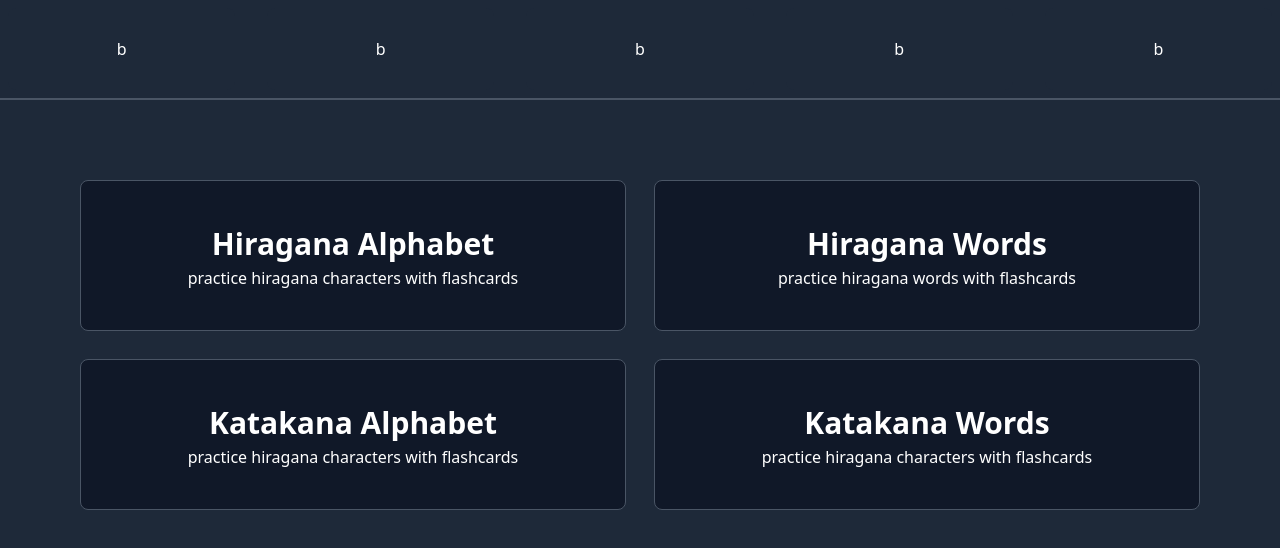
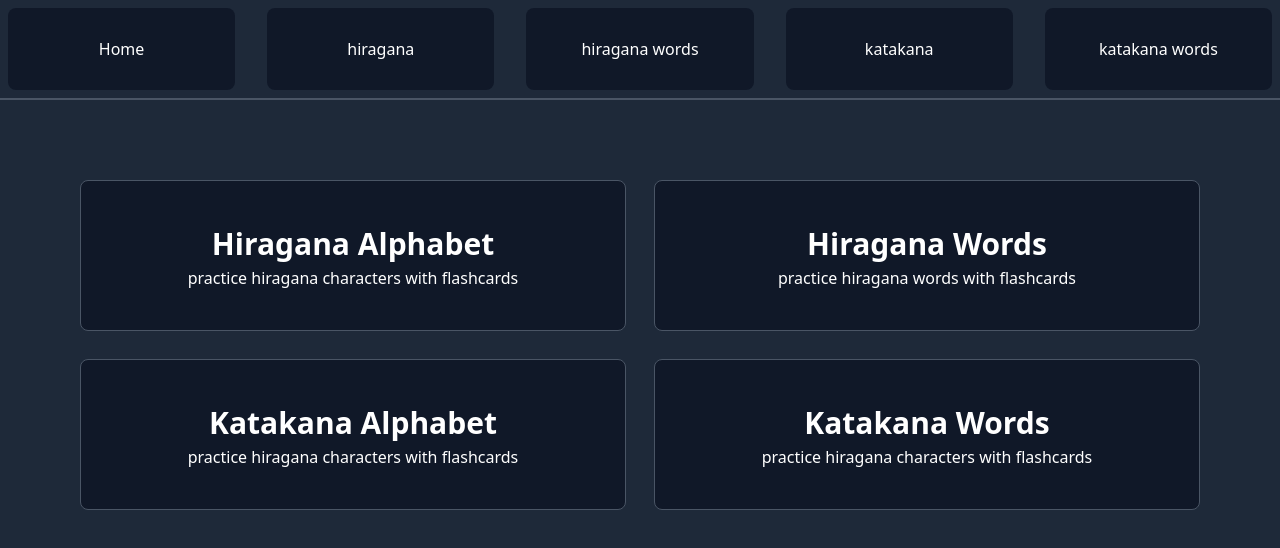
Before and after one commit to AngelMoreno24/Japanese-FlashCards, a React app in the folder frontend/: page / in a window 1280 px wide. Shown: the top 548 px of the page. Built offline with nearby package versions, Linux system fonts and the light colour scheme; the HTML template or start-up script is replaced by a standard one.

Commit message:
added routing to navbar

```diff
--- a/frontend/src/components/Layout.jsx
+++ b/frontend/src/components/Layout.jsx
@@ -8,11 +8,31 @@ function Layout() {
         <div className="bg-gray-800 h-screen text-white">
             <div className='grid grid-cols-5 gap-4 bg-gray-800 h-[100px] border-b-2 border-gray-600'>
 
-      <button className='bg-gray-800 rounded-lg m-2 hover:bg-gray-900'>b</button>
-      <button className='bg-gray-800 rounded-lg m-2 hover:bg-gray-900'>b</button>
-      <button className='bg-gray-800 rounded-lg m-2 hover:bg-gray-900'>b</button>
-      <button className='bg-gray-800 rounded-lg m-2 hover:bg-gray-900'>b</button>
-      <button className='bg-gray-800 rounded-lg m-2 hover:bg-gray-900'>b</button>
+                <Link
+                    to="/"
+                    className='bg-gray-900 rounded-lg m-2 hover:bg-gray-950 text-center content-center'
+                >Home
+                </Link>
+                <Link
+                    to="/hiragana"
+                    className='bg-gray-900 rounded-lg m-2 hover:bg-gray-950 text-center content-center'
+                >hiragana
+                </Link>
+                <Link
+                    to="/hiraganaWords"
+                    className='bg-gray-900 rounded-lg m-2 hover:bg-gray-950 text-center content-center'
+                >hiragana words
+                </Link>
+                <Link
+                    to="/katakana"
+                    className='bg-gray-900 rounded-lg m-2 hover:bg-gray-950 text-center content-center'
+                >katakana
+                </Link>
+                <Link
+                    to="/katakanaWords"
+                    className='bg-gray-900 rounded-lg m-2 hover:bg-gray-950 text-center content-center'
+                >katakana words
+                </Link>
 
             </div>
 
```
Lines whose indentation alone changed are shown as unchanged.
